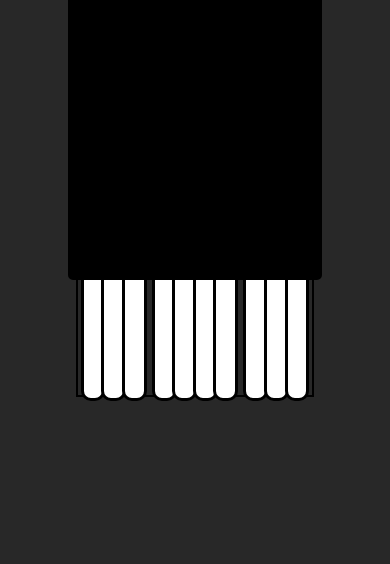
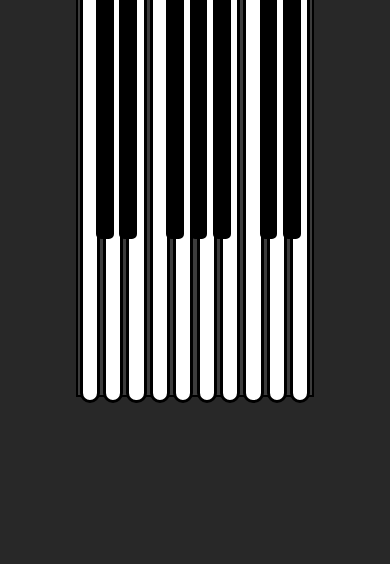
Before and after one commit to ericandradestrohm/mod-2-piano-project-eric-andrade-strohm, a plain HTML site: page index.html in a window 390 px wide. Shown: the part 280-844 px from the top of the page. Drawn offline with Linux system fonts and the light colour scheme.

Commit message:
Responsiveness for black keys added. HTML updated to add positioning class

```diff
--- a/index.html
+++ b/index.html
@@ -1,41 +1,36 @@
 <!DOCTYPE html>
 <html lang="en">
-
 <head>
     <meta charset="UTF-8">
     <meta name="viewport" content="width=device-width, initial-scale=1.0">
     <title>Piano Player</title>
     <link rel="stylesheet" href="./styles.css">
 </head>
-
 <body>
     <div class="container">
         <div class="piano-container">
             <div class='key-name big-font'>C3</div>
             <div class="piano-keys">
-                <div id="C4" class="keys reg-keys"></div>
-                <div id="C4-sharp" class="keys black-keys"></div>
-                <div id="D4" class="keys reg-keys"></div>
-                <div id="D4-sharp" class="keys black-keys"></div>
-                <div id="E4" class="keys reg-keys"></div>
-                <div id="F4" class="keys reg-keys"></div>
-                <div id="F4-sharp" class="keys black-keys"></div>
-                <div id="G4" class="keys reg-keys"></div>
-                <div id="G4-sharp" class="keys black-keys"></div>
-                <div id="A4" class="keys reg-keys"></div>
-                <div id="A4-sharp" class="keys black-keys"></div>
-                <div id="B4" class="keys reg-keys"></div>
-                <div id="C5" class="keys reg-keys"></div>
-                <div id="C5-sharp" class="keys black-keys"></div>
-                <div id="D5" class="keys reg-keys"></div>
-                <div id="D5-sharp" class="keys black-keys"></div>
-                <div id="E5" class="keys reg-keys"></div>
+                <div class="keys reg-keys"></div>
+                <div class="keys black-keys black-position-1"></div>
+                <div class="keys reg-keys"></div>
+                <div class="keys black-keys black-position-2"></div>
+                <div class="keys reg-keys"></div>
+                <div class="keys reg-keys"></div>
+                <div class="keys black-keys black-position-3"></div>
+                <div class="keys reg-keys"></div>
+                <div class="keys black-keys black-position-4"></div>
+                <div class="keys reg-keys"></div>
+                <div class="keys black-keys black-position-5"></div>
+                <div class="keys reg-keys"></div>
+                <div class="keys reg-keys"></div>
+                <div class="keys black-keys black-position-6"></div>
+                <div class="keys reg-keys"></div>
+                <div class="keys black-keys black-position-7"></div>
+                <div class="keys reg-keys"></div>
             </div>
         </div>
     </div>
-
-
     <script src="./app.js"></script>
 </body>
-
 </html>
--- a/styles.css
+++ b/styles.css
@@ -1,13 +1,12 @@
 body {
     margin: 0;
-    background-color: rgb(40,40,40);
-    overflow:hidden;
+    background-color: rgb(40, 40, 40);
+    overflow: hidden;
+}
 
-}
 .container {
     width: 100vw;
     height: 100vh;
-
     display: flex;
     justify-content: center;
     align-items: center;
@@ -17,46 +16,53 @@ body {
     width: 60vw;
     height: 60vh;
     border: 2px solid black;
-
-    display:flex;
+    display: flex;
     align-items: center;
     flex-direction: column;
+    background-color: rgb(60, 60, 60);
 }
+
 .piano-keys {
     width: 100%;
     height: 100%;
-
     display: flex;
-    justify-content: center;
+    justify-content: space-between;
     position: relative;
 }
+
 .keys {
-    width: 10%;
-    margin: 0.16rem;
-    margin-top: 0;
+    flex: 1;
+    margin: 0.1rem;
     cursor: pointer;
     position: relative;
     height: 100%;
-
     border-radius: 10px;
     border: 3px solid #000;
 }
+
 .reg-keys {
     background-color: white;
+    z-index: 1;
 }
+
 .black-keys {
-    width: 5rem;
-    height: 18rem;
-
-    /* Adds roundness but not at top */
+    position: absolute;
+    width: 3vw;
+    height: 60%;
+    background-color: black;
     border-radius: 5px;
     border-top-left-radius: 0;
     border-top-right-radius: 0;
-    background-color: #000;
     z-index: 2;
-
-    margin: 0 -40px 0 -40px;
 }
+/* Sets black position to keep them responsive as browser changes */
+.black-position-1 { left: 7%; }
+.black-position-2 { left: 17%; }
+.black-position-3 { left: 37%; }
+.black-position-4 { left: 47%; }
+.black-position-5 { left: 57%; }
+.black-position-6 { left: 77%; }
+.black-position-7 { left: 87%; }
 
 .big-font {
     font-size: 10vh;
```
